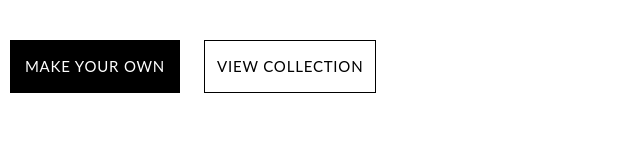
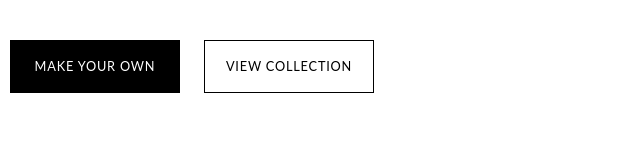
Before and after one commit to mradammorley/play-and-mute-for-video, a website: page dev/index.html in a window 1280 px wide. Shown: the full height of the page, 0-640 px from the left. Drawn offline with Linux system fonts and the light colour scheme.

Commit message:
Corrected font size on button

```diff
--- a/dev/src/less/buttons.less
+++ b/dev/src/less/buttons.less
@@ -35,7 +35,9 @@
     border-radius: 0;
     color: @black;
     display: inline-flex;
-    font-size: 15px;
+    // AM Corrected font size
+    //font-size: 15px;
+    font-size:0.85em;
     font-weight: 400;
     height: 53px;
     justify-content: center;
```
Also changed, not shown: dev/style.css, dev/style.less (line endings or trailing spaces).
